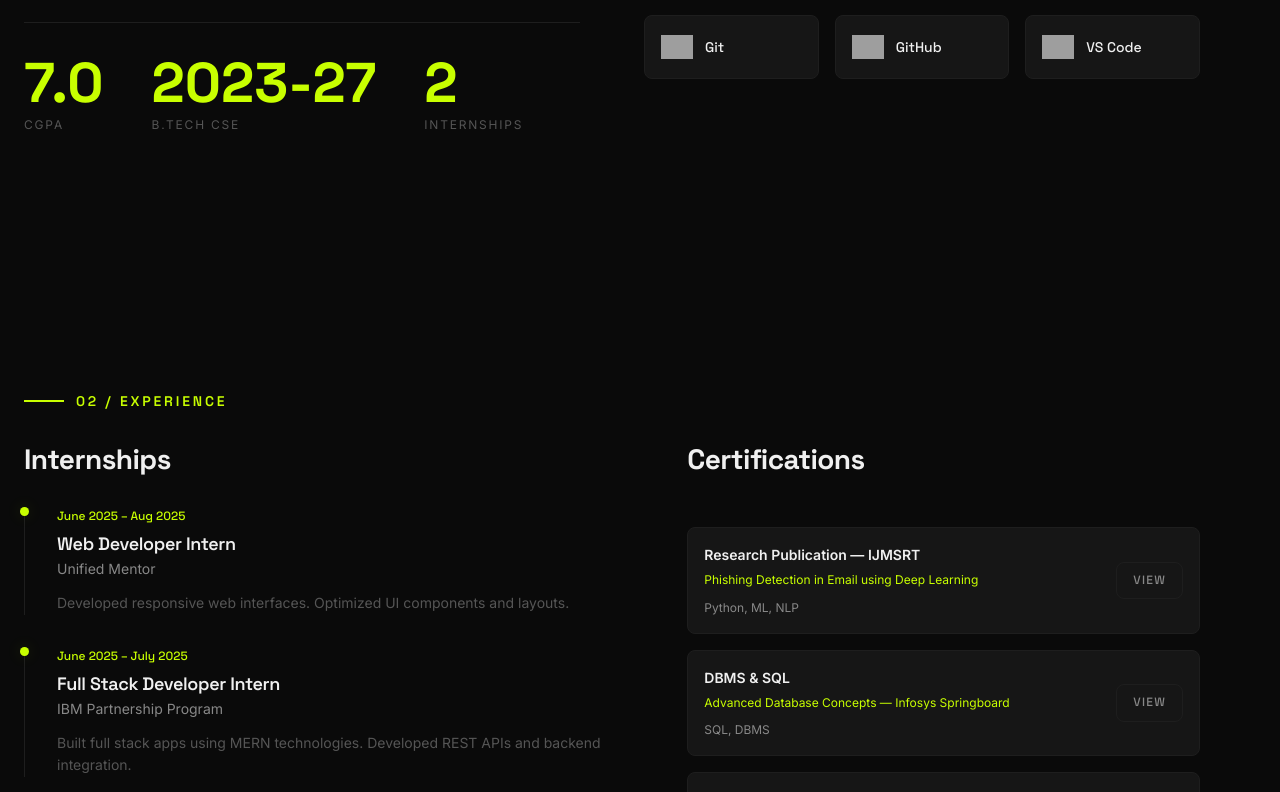
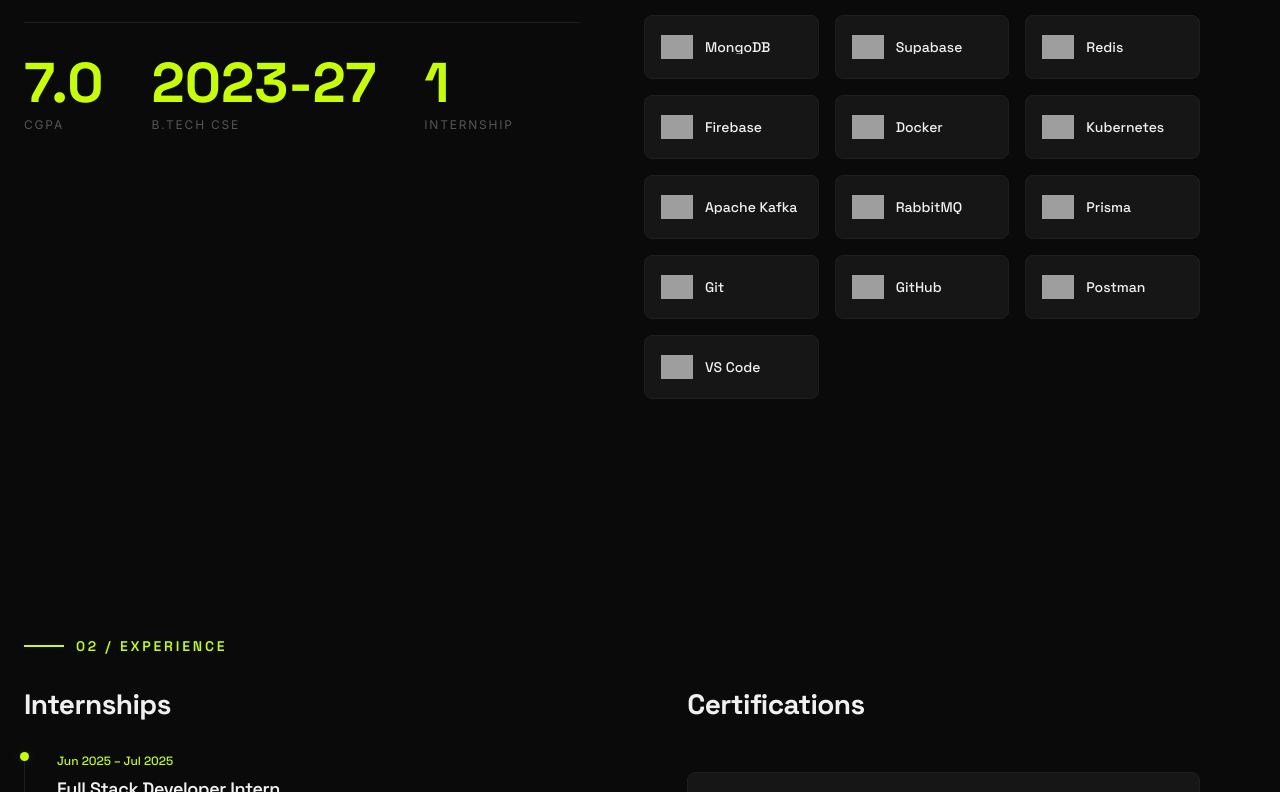
Before and after one commit to Aman5ingh19/Aman-Portpolio, a React (Vite) app: page / in a window 1280 px wide. Shown: the part 1428-2220 px from the top of the page. Built offline with nearby package versions, Linux system fonts and the light colour scheme; grey boxes are pictures that could not be loaded.

Commit message:
Update portfolio with new resume projects, skills, certificates, and live demo links

```diff
--- a/src/components/About/About.tsx
+++ b/src/components/About/About.tsx
@@ -10,24 +10,34 @@
   { name: 'C++', iconKey: 'cpp' },
   { name: 'Python', iconKey: 'py' },
   { name: 'JavaScript', iconKey: 'js' },
+  { name: 'TypeScript', iconKey: 'ts' },
   { name: 'React.js', iconKey: 'react' },
   { name: 'Next.js', iconKey: 'nextjs' },
   { name: 'Tailwind CSS', iconKey: 'tailwind' },
   { name: 'Node.js', iconKey: 'nodejs' },
   { name: 'Express.js', iconKey: 'express' },
   { name: 'Django', iconKey: 'django' },
+  { name: 'FastAPI', iconKey: 'fastapi' },
+  { name: 'PostgreSQL', iconKey: 'postgres' },
   { name: 'MongoDB', iconKey: 'mongodb' },
-  { name: 'MySQL', iconKey: 'mysql' },
-  { name: 'PostgreSQL', iconKey: 'postgresql' },
+  { name: 'Supabase', iconKey: 'supabase' },
+  { name: 'Redis', iconKey: 'redis' },
+  { name: 'Firebase', iconKey: 'firebase' },
+  { name: 'Docker', iconKey: 'docker' },
+  { name: 'Kubernetes', iconKey: 'kubernetes' },
+  { name: 'Apache Kafka', iconKey: 'kafka' },
+  { name: 'RabbitMQ', iconKey: 'rabbitmq' },
+  { name: 'Prisma', iconKey: 'prisma' },
   { name: 'Git', iconKey: 'git' },
   { name: 'GitHub', iconKey: 'github' },
+  { name: 'Postman', iconKey: 'postman' },
   { name: 'VS Code', iconKey: 'vscode' },
 ];
 
 const STATS = [
   { number: '7.0', label: 'CGPA' },
   { number: '2023-27', label: 'B.Tech CSE' },
-  { number: '2', label: 'Internships' },
+  { number: '1', label: 'Internship' },
 ];
 
 const About: React.FC = () => {
--- a/src/components/Experience/Experience.tsx
+++ b/src/components/Experience/Experience.tsx
@@ -8,31 +8,31 @@
 
 const EXPERIENCE = [
   {
-    date: 'June 2025 – Aug 2025',
-    title: 'Web Developer Intern',
-    company: 'Unified Mentor',
-    desc: 'Developed responsive web interfaces. Optimized UI components and layouts.',
-  },
-  {
-    date: 'June 2025 – July 2025',
+    date: 'Jun 2025 – Jul 2025',
     title: 'Full Stack Developer Intern',
-    company: 'IBM Partnership Program',
-    desc: 'Built full stack apps using MERN technologies. Developed REST APIs and backend integration.',
+    company: 'IBM (Partnership Program)',
+    desc: 'Developed full-stack web applications using MERN technologies. Built and integrated REST APIs to connect frontend interfaces with backend services. Processed structured data and implemented backend functionality for application workflows.',
   },
 ];
 
 const CERTS = [
   {
-    title: 'Research Publication — IJMSRT',
-    issuer: 'Phishing Detection in Email using Deep Learning',
-    tags: 'Python, ML, NLP',
-    link: '/research-paper-certificate.jpg'
+    title: 'Full Stack with AI Integration Bootcamp',
+    issuer: 'Programming Pathshala — Jul 2026',
+    tags: 'MERN, Supabase, Docker, Kafka, DSA, AI',
+    link: '/bootcamp Certificate.jpeg'
   },
   {
-    title: 'DBMS & SQL',
-    issuer: 'Advanced Database Concepts — Infosys Springboard',
+    title: 'Database and SQL',
+    issuer: 'Infosys Springboard — Apr 2025',
     tags: 'SQL, DBMS',
     link: '/dbms-certificate.pdf'
+  },
+  {
+    title: 'NoSQL and DBaaS 101',
+    issuer: 'IBM / Cognitive Class — Jul 2025',
+    tags: 'NoSQL, MongoDB, DBaaS',
+    link: '/NoSQL and DBaaS.pdf'
   },
   {
     title: 'Full Stack Internship',
@@ -55,8 +55,14 @@
   {
     title: 'Google Analytics',
     issuer: 'Google Certification',
-    tags: 'Python, MS Excel',
+    tags: 'Analytics, Data',
     link: '/google-analytics-certificate.pdf'
+  },
+  {
+    title: 'Research Publication — IJMSRT 2025',
+    issuer: 'Phishing Detection in Email using Deep Learning',
+    tags: 'Python, ML, NLP, SVM, Random Forest',
+    link: '/research-paper-certificate.jpg'
   },
 ];
 
--- a/src/components/Projects/Projects.tsx
+++ b/src/components/Projects/Projects.tsx
@@ -2,7 +2,7 @@
 import gsap from 'gsap';
 import { useGSAP } from '@gsap/react';
 import { ScrollTrigger } from 'gsap/ScrollTrigger';
-import { FiGithub } from 'react-icons/fi';
+import { FiGithub, FiExternalLink } from 'react-icons/fi';
 import styles from './Projects.module.css';
 
 gsap.registerPlugin(ScrollTrigger);
@@ -10,26 +10,29 @@
 const PROJECTS = [
   {
     number: '01',
-    title: 'HRMS Lite — Full Stack HR Management System',
-    description: 'Designed REST APIs integrated with React frontend. Optimized DB operations using MongoDB Atlas.',
-    tech: ['React', 'Django', 'MongoDB'],
-    github: 'https://github.com/Aman5ingh19/HRMS-LITE',
+    title: 'FixIt | Distributed Service Booking & Repair Platform',
+    description: 'Built a full-stack platform connecting customers with technicians for service bookings, job tracking, and real-time communication using Socket.IO. Implemented OAuth 2.0/OIDC authentication, Redis caching, and asynchronous processing with RabbitMQ (DLQ, retries) and Kafka event streaming. Integrated Razorpay Test Mode, Docker, Kubernetes with HPA, and GitHub Actions CI/CD.',
+    tech: ['React', 'Node.js', 'Express.js', 'TypeScript', 'PostgreSQL', 'Prisma', 'Redis', 'Socket.IO', 'RabbitMQ', 'Kafka', 'Docker', 'Kubernetes'],
+    github: 'https://github.com/Aman5ingh19/FixIt',
+    demo: 'https://fix-it-nu-sable.vercel.app/',
     image: '',
   },
   {
     number: '02',
-    title: 'Phishing Email Detection (Research Paper - IJMSRT)',
-    description: 'NLP-based text preprocessing + feature extraction. Trained SVM, Random Forest, AdaBoost models. Evaluated using accuracy and AUC-ROC metrics.',
-    tech: ['Python', 'ML', 'NLP', 'Scikit-learn'],
-    github: 'https://github.com/Aman5ingh19/Phishing-Detection-in-Email-using-deep-learning',
+    title: 'MailGenius | AI-Powered Email Assistant & Intelligence Platform',
+    description: 'Developed an AI email assistant for professional reply generation, draft improvement, grammar correction, and tone analysis. Engineered multi-provider AI fallback using Gemini, Groq, and OpenRouter, with RAG-based semantic retrieval using Supabase pgvector. Integrated NextAuth.js, Redis rate limiting, Firebase push notifications, and Docker.',
+    tech: ['Next.js', 'React', 'TypeScript', 'Supabase', 'PostgreSQL', 'pgvector', 'Gemini', 'Redis', 'Firebase', 'Docker'],
+    github: 'https://github.com/Aman5ingh19/MailGenius',
+    demo: 'https://mail-genius-ai-email-assistant.vercel.app',
     image: '',
   },
   {
     number: '03',
-    title: 'Health Tracker — MERN Stack',
-    description: 'Secure user authentication + health monitoring. Disease prediction via backend API integration.',
-    tech: ['MongoDB', 'Express', 'React', 'Node.js'],
-    github: 'https://github.com/Aman5ingh19/docodev-health-tracker',
+    title: 'HRMS Lite | Cloud-Native Distributed Human Resource Management System',
+    description: 'Developed an HR management platform for employee records, attendance tracking, and check-in/check-out workflows with Clerk authentication. Implemented event-driven processing using Kafka and RabbitMQ, with Redis caching and n8n workflow automation. Containerized services using Docker and configured Kubernetes deployments with HPA and GitHub Actions CI/CD.',
+    tech: ['React', 'TypeScript', 'Django', 'MongoDB Atlas', 'Redis', 'RabbitMQ', 'Kafka', 'Docker', 'Kubernetes'],
+    github: 'https://github.com/Aman5ingh19/HRMS-LITE',
+    demo: 'https://hrms-lite-ten-phi.vercel.app',
     image: '',
   },
 ];
@@ -104,8 +107,13 @@
 
                 <div className={styles.cardLinks}>
                   <a href={project.github} target="_blank" rel="noopener noreferrer" className={styles.cardLink} data-cursor-hover>
-                    <FiGithub className={styles.cardLinkIcon} /> Source
+                    <FiGithub className={styles.cardLinkIcon} /> GitHub
                   </a>
+                  {project.demo && (
+                    <a href={project.demo} target="_blank" rel="noopener noreferrer" className={styles.cardLink} data-cursor-hover>
+                      <FiExternalLink className={styles.cardLinkIcon} /> Live Demo
+                    </a>
+                  )}
                 </div>
               </div>
             </div>
```
Also changed, not shown: public/bootcamp Certificate.jpeg (added).
